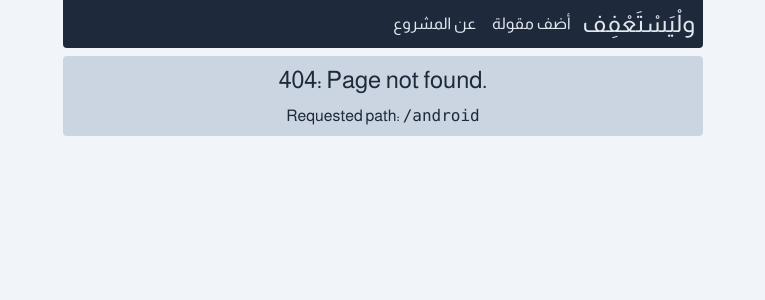
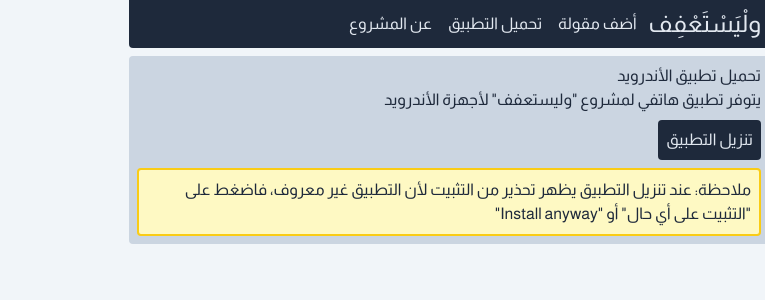
Before and after one commit to BasicPixel/iffa-quotes-frontend, a React (Create React App) app: page /android in a window 1280 px wide. Before the commit this address had no page. Shown: the top 300 px of the page, without its empty margins (515-1280 px from the left). Built offline with nearby package versions, Linux system fonts and the light colour scheme.

Commit message:
Add android app download page and link

```diff
--- a/src/App.js
+++ b/src/App.js
@@ -4,6 +4,7 @@ import Home from "./components/Home";
 import AddQuote from "./components/AddQuote";
 import About from "./components/About";
 import NotFound from "./components/NotFound";
+import AppDownload from "./components/AppDownload";
 
 function App() {
   return (
@@ -14,6 +15,7 @@ function App() {
           <Route index element={<Home />} />
           <Route path="/add" element={<AddQuote />} />
           <Route path="/about" element={<About />} />
+          <Route path="/android" element={<AppDownload />} />
           <Route path="*" element={<NotFound />} />
         </Routes>
       </div>
--- /dev/null
+++ b/src/components/AppDownload.js
@@ -0,0 +1,21 @@
+const AppDownload = () => {
+  return (
+    <div className="bg-slate-300 text-slate-800 rounded p-2">
+      <h1>تحميل تطبيق الأندرويد</h1>
+      <p className="p-0">
+        يتوفر تطبيق هاتفي لمشروع "وليستعفف" لأجهزة الأندرويد
+      </p>
+      <a href={process.env.PUBLIC_URL + "/وليستعفف.apk"} download>
+        <button className="p-2 my-2 bg-slate-800 hover:bg-slate-600 text-slate-200 hover:transition-all duration-200 rounded">
+          تنزيل التطبيق
+        </button>
+      </a>
+      <div className="bg-yellow-100 border-yellow-400 border-2 p-2 rounded w-full">
+        ملاحظة: عند تنزيل التطبيق يظهر تحذير من التثبيت لأن التطبيق غير معروف،
+        فاضغط على "التثبيت على أي حال" أو "Install anyway"
+      </div>
+    </div>
+  );
+};
+
+export default AppDownload;
--- a/src/components/Navbar.js
+++ b/src/components/Navbar.js
@@ -13,6 +13,12 @@ function Navbar() {
         أضف مقولة
       </Link>
       <Link
+        to="/android"
+        className="hover:bg-slate-600 rounded hover:transition-all duration-200 p-1"
+      >
+        تحميل التطبيق
+      </Link>
+      <Link
         to="/about"
         className="hover:bg-slate-600 rounded hover:transition-all duration-200 p-1"
       >
```
Also changed, not shown: 1 other file (tests, documents, lock files or other folders).
